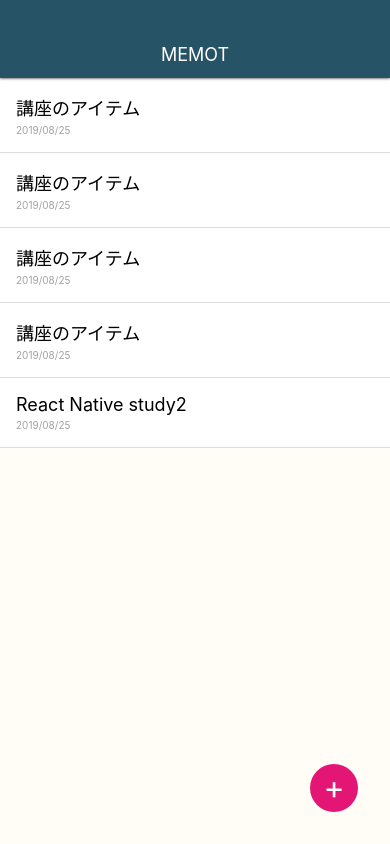
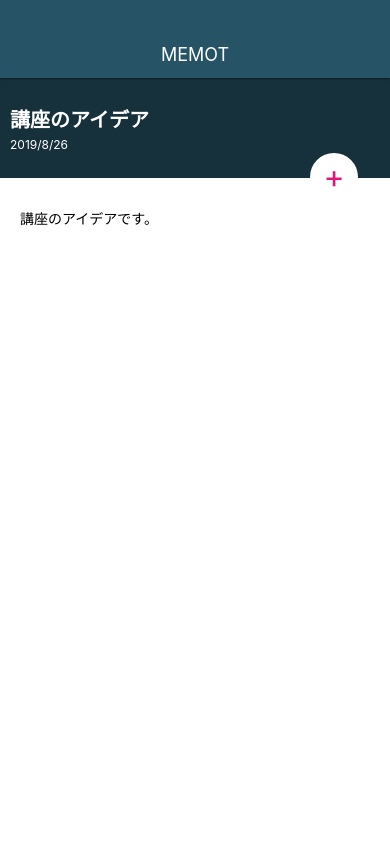
Before and after one commit to akiraabe/react-native-note, a React Native app: screen / in a window 390 px wide. Built offline with nearby package versions, Linux system fonts and the light colour scheme.

Commit message:
Modify CircleButton style.

```diff
--- a/App.js
+++ b/App.js
@@ -1,17 +1,15 @@
 import React from 'react';
 import { StyleSheet, View } from 'react-native';
-import MemoList from './src/components/MemoList';
 import Appbar from './src/components/Appbar';
-import CircleButton from './src/elements/CircleButton';
+import MemoListScreen from "./src/screens/MemoListScreen";
+import MemoDetailScreen from "./src/screens/MemoDetailScreen";
 
 export default function App() {
   return (
     <View style={styles.container}>
       <Appbar />
-      <MemoList />
-      <CircleButton>+</CircleButton>
+      <MemoDetailScreen />
     </View>
-
   );
 }
 
--- a/src/elements/CircleButton.js
+++ b/src/elements/CircleButton.js
@@ -3,9 +3,18 @@
 
 class CircleButton extends React.Component {
     render() {
+        const { style, color } = this.props;
+
+        let bgColor = '#E31676';
+        let textColor = '#fff'
+
+        if (color === 'white') {
+            bgColor = '#fff';
+            textColor = '#E31676';
+        }
         return (
-            <View style={styles.memoAddButton}>
-                <Text style={styles.memoAddButtonTitle}>
+            <View style={[styles.circleButton, style, { backgroundColor: bgColor }]}>
+                <Text style={[styles.circleButtonTitle, { color: textColor }]}>
                     {this.props.children}
                 </Text>
             </View>
@@ -14,21 +23,19 @@
 }
 
 const styles = StyleSheet.create({
-    memoAddButton: {
+    circleButton: {
         position: 'absolute',
         bottom: 32,
         right: 32,
         width: 48,
         height: 48,
-        backgroundColor: '#E31676',
         borderRadius: 24,
         justifyContent: 'center',
         alignItems: 'center',
     },
-    memoAddButtonTitle: {
+    circleButtonTitle: {
         fontSize: 32,
         lineHeight: 32,
-        color: '#fff',
     },
 });
 
--- /dev/null
+++ b/src/screens/MemoDetailScreen.js
@@ -0,0 +1,63 @@
+import React from 'react';
+import { StyleSheet, View, Text } from 'react-native';
+import CircleButton from '../elements/CircleButton';
+
+class MemoDetailScreen extends React.Component {
+    render() {
+        return (
+            <View style={styles.container}>
+                <View>
+                    <View style={styles.memoHeader}>
+                        <View>
+                            <Text style={styles.memoHeaderTitle}>講座のアイデア</Text>
+                            <Text style={styles.memoHeaderDate}>2019/8/26</Text>
+                        </View>
+                    </View>
+                </View>
+
+                <View style={styles.memoContent}>
+                    <Text>
+                        講座のアイデアです。
+                    </Text>
+                </View>
+                <CircleButton color="white" style={styles.editButton}>+</CircleButton>
+            </View>
+
+        );
+    }
+}
+
+const styles = StyleSheet.create({
+    container: {
+        flex: 1,
+        width: '100%',
+    },
+    memoHeader: {
+        height: 100,
+        backgroundColor: '#17313C',
+        justifyContent: 'center',
+        padding : 10,
+    },
+    memoHeaderTitle: {
+        fontSize: 20,
+        fontWeight: 'bold',
+        color: '#fff',
+        marginBottom: 4,
+    },
+    memoHeaderDate: {
+        fontSize: 12,
+        color: '#fff',
+    },
+    memoContent: {
+        paddingTop: 30,
+        paddingLeft: 20,
+        paddingRight: 20,
+        paddingBottom: 20,
+        backgroundColor: '#fff',
+        flex: 1,
+    },
+    editButton: {
+        top: 75,
+    },
+});
+export default MemoDetailScreen;
--- /dev/null
+++ b/src/screens/MemoListScreen.js
@@ -0,0 +1,24 @@
+import React from 'react';
+import { StyleSheet, View } from 'react-native';
+import MemoList from '../components/MemoList';
+import CircleButton from '../elements/CircleButton';
+
+class MemoListScreen extends React.Component {
+    render() {
+        return (
+            <View style={styles.container}>
+                <MemoList />
+                <CircleButton>+</CircleButton>
+            </View>
+        );
+    }
+}
+
+const styles = StyleSheet.create({
+    container: {
+        flex:1,
+        width: '100%',
+    }
+});
+
+export default MemoListScreen;
```
